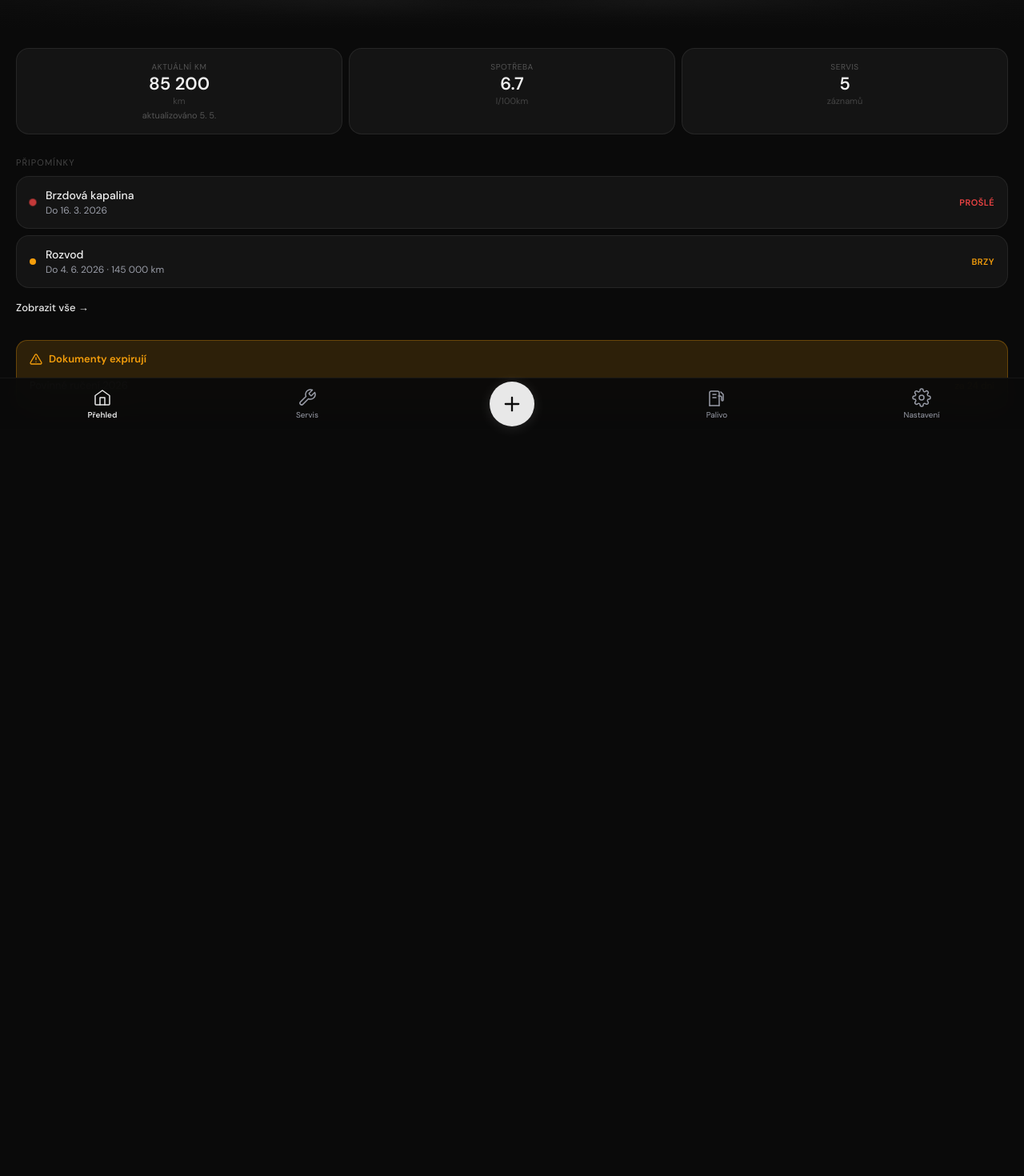
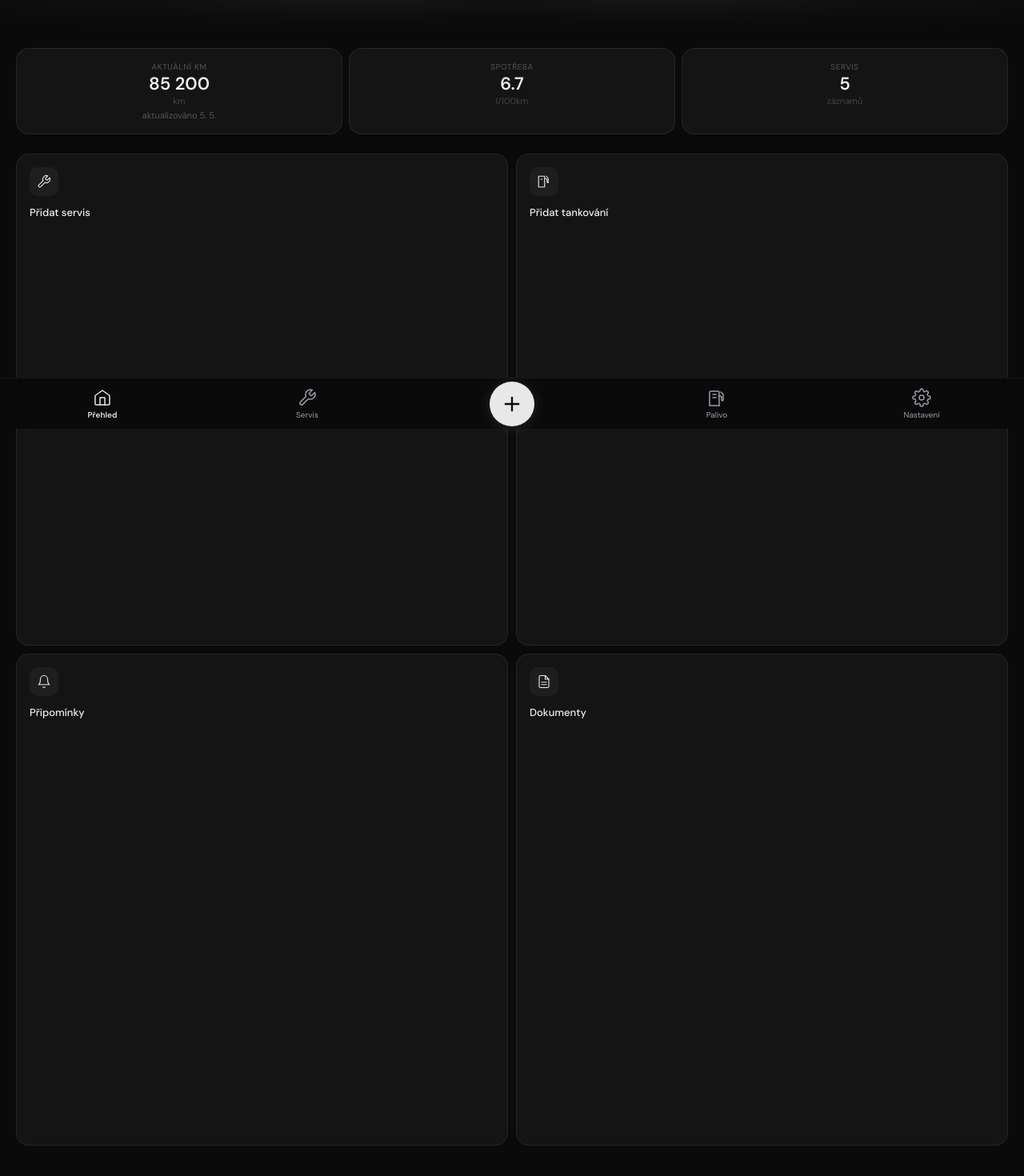
Before and after one commit to Luky947/car-manager, a React (Vite) app: page / in a window 1280 px wide. Shown: the part 264-1734 px from the top of the page at 80% size. Before the commit the page ends 915 px from the top, so only its background shows below. Built offline with nearby package versions, Linux system fonts and the light colour scheme.

Commit message:
feat: quick actions 2x2 grid + accordion reminders & documents

```diff
--- a/src/pages/Dashboard.tsx
+++ b/src/pages/Dashboard.tsx
@@ -44,9 +44,11 @@ export default function Dashboard() {
   const fuelRecords = useFuelStore(s => s.records)
   const documents = useDocumentStore(s => s.documents)
   const reminders = useReminders()
-  const { openCarForm } = useFab()
+  const { openCarForm, openServiceForm, openFuelForm } = useFab()
   const navigate = useNavigate()
   const [carDetailOpen, setCarDetailOpen] = useState(false)
+  const [remindersOpen, setRemindersOpen] = useState(false)
+  const [documentsOpen, setDocumentsOpen] = useState(false)
 
   const mileage = activeCar ? getCurrentMileage(activeCar, serviceRecords, fuelRecords) : 0
 
@@ -96,10 +98,9 @@ export default function Dashboard() {
     })
     .slice(0, 3)
 
-  const expiringDocs = documents.filter(d => {
-    if (!d.expiryDate || d.deletedAt) return false
-    return daysUntil(d.expiryDate) <= 30
-  })
+  const docsWithExpiry = documents
+    .filter(d => d.expiryDate && !d.deletedAt)
+    .sort((a, b) => new Date(a.expiryDate!).getTime() - new Date(b.expiryDate!).getTime())
 
   if (cars.length === 0) {
     return (
@@ -230,7 +231,7 @@ export default function Dashboard() {
           </div>
 
           {/* Stats row */}
-          <div style={{ display: 'flex', gap: 8, marginBottom: 28 }}>
+          <div style={{ display: 'flex', gap: 8, marginBottom: 24 }}>
             <div style={{ flex: 1, background: '#141414', borderRadius: 16, border: '0.5px solid rgba(255,255,255,0.08)', padding: '16px 12px', textAlign: 'center' }}>
               <div style={{ fontSize: 10, color: '#555', marginBottom: 4, textTransform: 'uppercase', letterSpacing: '0.06em' }}>Aktuální km</div>
               <div style={{ fontSize: 22, fontWeight: 600, color: '#f0f0f0', lineHeight: 1 }}>{displayMileage.toLocaleString('cs-CZ')}</div>
@@ -253,10 +254,127 @@ export default function Dashboard() {
             </div>
           </div>
 
-          {/* Reminders */}
-          {urgentReminders.length > 0 && (
-            <div style={{ marginBottom: 28 }}>
+          {/* Quick Actions 2×2 */}
+          <div style={{ display: 'grid', gridTemplateColumns: '1fr 1fr', gap: 10, marginBottom: 24 }}>
+            {/* Add Service */}
+            <button
+              onClick={() => openServiceForm()}
+              className="pressable"
+              style={{
+                background: '#141414',
+                border: '0.5px solid rgba(255,255,255,0.07)',
+                borderRadius: 16,
+                padding: 16,
+                display: 'flex',
+                flexDirection: 'column',
+                alignItems: 'flex-start',
+                gap: 12,
+                aspectRatio: '1',
+                touchAction: 'manipulation',
+              }}
+            >
+              <div style={{ width: 36, height: 36, background: '#1e1e1e', borderRadius: 10, display: 'flex', alignItems: 'center', justifyContent: 'center', flexShrink: 0 }}>
+                <svg width="18" height="18" viewBox="0 0 24 24" fill="none" stroke="#e8e8e8" strokeWidth="1.5" strokeLinecap="round" strokeLinejoin="round">
+                  <path d="M14.7 6.3a1 1 0 000 1.4l1.6 1.6a1 1 0 001.4 0l3.77-3.77a6 6 0 01-7.94 7.94l-6.91 6.91a2.12 2.12 0 01-3-3l6.91-6.91a6 6 0 017.94-7.94l-3.76 3.76z"/>
+                </svg>
+              </div>
+              <span style={{ fontSize: 13, fontWeight: 500, color: '#f0f0f0', textAlign: 'left' }}>Přidat servis</span>
+            </button>
+
+            {/* Add Fuel */}
+            <button
+              onClick={() => openFuelForm()}
+              className="pressable"
+              style={{
+                background: '#141414',
+                border: '0.5px solid rgba(255,255,255,0.07)',
+                borderRadius: 16,
+                padding: 16,
+                display: 'flex',
+                flexDirection: 'column',
+                alignItems: 'flex-start',
+                gap: 12,
+                aspectRatio: '1',
+                touchAction: 'manipulation',
+              }}
+            >
+              <div style={{ width: 36, height: 36, background: '#1e1e1e', borderRadius: 10, display: 'flex', alignItems: 'center', justifyContent: 'center', flexShrink: 0 }}>
+                <svg width="18" height="18" viewBox="0 0 24 24" fill="none" stroke="#e8e8e8" strokeWidth="1.5" strokeLinecap="round" strokeLinejoin="round">
+                  <path d="M3 3h10v18H3z"/><path d="M13 7h2a2 2 0 012 2v3a2 2 0 002 2h0V7l-3-4"/><line x1="7" y1="8" x2="9" y2="8"/>
+                </svg>
+              </div>
+              <span style={{ fontSize: 13, fontWeight: 500, color: '#f0f0f0', textAlign: 'left' }}>Přidat tankování</span>
+            </button>
+
+            {/* Reminders toggle */}
+            <button
+              onClick={() => setRemindersOpen(o => !o)}
+              className="pressable"
+              style={{
+                background: remindersOpen ? '#1a1a1a' : '#141414',
+                border: `0.5px solid ${remindersOpen ? 'rgba(255,255,255,0.15)' : 'rgba(255,255,255,0.07)'}`,
+                borderRadius: 16,
+                padding: 16,
+                display: 'flex',
+                flexDirection: 'column',
+                alignItems: 'flex-start',
+                gap: 12,
+                aspectRatio: '1',
+                touchAction: 'manipulation',
+                transition: 'background 150ms, border-color 150ms',
+              }}
+            >
+              <div style={{ width: 36, height: 36, background: '#1e1e1e', borderRadius: 10, display: 'flex', alignItems: 'center', justifyContent: 'center', flexShrink: 0 }}>
+                <svg width="18" height="18" viewBox="0 0 24 24" fill="none" stroke="#e8e8e8" strokeWidth="1.5" strokeLinecap="round" strokeLinejoin="round">
+                  <path d="M18 8A6 6 0 006 8c0 7-3 9-3 9h18s-3-2-3-9"/><path d="M13.73 21a2 2 0 01-3.46 0"/>
+                </svg>
+              </div>
+              <span style={{ fontSize: 13, fontWeight: 500, color: '#f0f0f0', textAlign: 'left' }}>Připomínky</span>
+            </button>
+
+            {/* Documents toggle */}
+            <button
+              onClick={() => setDocumentsOpen(o => !o)}
+              className="pressable"
+              style={{
+                background: documentsOpen ? '#1a1a1a' : '#141414',
+                border: `0.5px solid ${documentsOpen ? 'rgba(255,255,255,0.15)' : 'rgba(255,255,255,0.07)'}`,
+                borderRadius: 16,
+                padding: 16,
+                display: 'flex',
+                flexDirection: 'column',
+                alignItems: 'flex-start',
+                gap: 12,
+                aspectRatio: '1',
+                touchAction: 'manipulation',
+                transition: 'background 150ms, border-color 150ms',
+              }}
+            >
+              <div style={{ width: 36, height: 36, background: '#1e1e1e', borderRadius: 10, display: 'flex', alignItems: 'center', justifyContent: 'center', flexShrink: 0 }}>
+                <svg width="18" height="18" viewBox="0 0 24 24" fill="none" stroke="#e8e8e8" strokeWidth="1.5" strokeLinecap="round" strokeLinejoin="round">
+                  <path d="M14 2H6a2 2 0 00-2 2v16a2 2 0 002 2h12a2 2 0 002-2V8z"/>
+                  <polyline points="14 2 14 8 20 8"/>
+                  <line x1="16" y1="13" x2="8" y2="13"/>
+                  <line x1="16" y1="17" x2="8" y2="17"/>
+                </svg>
+              </div>
+              <span style={{ fontSize: 13, fontWeight: 500, color: '#f0f0f0', textAlign: 'left' }}>Dokumenty</span>
+            </button>
+          </div>
+
+          {/* Accordion — Reminders */}
+          <div style={{
+            overflow: 'hidden',
+            maxHeight: remindersOpen ? '600px' : '0px',
+            opacity: remindersOpen ? 1 : 0,
+            marginBottom: remindersOpen ? 24 : 0,
+            transition: 'max-height 400ms cubic-bezier(0.4,0,0.2,1), opacity 300ms cubic-bezier(0.4,0,0.2,1), margin-bottom 400ms cubic-bezier(0.4,0,0.2,1)',
+          }}>
             <p style={sectionLabel}>Připomínky</p>
+            {urgentReminders.length === 0 ? (
+              <div style={{ fontSize: 14, color: '#22c55e', padding: '8px 0 4px' }}>Žádné aktivní připomínky ✓</div>
+            ) : (
+              <>
                 {urgentReminders.map(r => {
                   const status = getReminderStatus(r, mileage)
                   return (
@@ -291,37 +409,51 @@ export default function Dashboard() {
                 >
                   Zobrazit vše →
                 </button>
+              </>
+            )}
           </div>
-          )}
 
-          {/* Expiring docs */}
-          {expiringDocs.length > 0 && (
-            <div style={{ marginBottom: 28 }}>
+          {/* Accordion — Documents */}
           <div style={{
-                background: 'rgba(245,158,11,0.15)',
-                borderRadius: 14,
-                border: '0.5px solid rgba(245,158,11,0.3)',
-                padding: '14px 16px',
+            overflow: 'hidden',
+            maxHeight: documentsOpen ? '600px' : '0px',
+            opacity: documentsOpen ? 1 : 0,
+            marginBottom: documentsOpen ? 24 : 0,
+            transition: 'max-height 400ms cubic-bezier(0.4,0,0.2,1), opacity 300ms cubic-bezier(0.4,0,0.2,1), margin-bottom 400ms cubic-bezier(0.4,0,0.2,1)',
           }}>
-                <div style={{ display: 'flex', alignItems: 'center', gap: 8, marginBottom: 10 }}>
-                  <svg width="16" height="16" viewBox="0 0 24 24" fill="none" stroke="#f59e0b" strokeWidth="2" strokeLinecap="round">
-                    <path d="M10.29 3.86L1.82 18a2 2 0 001.71 3h16.94a2 2 0 001.71-3L13.71 3.86a2 2 0 00-3.42 0z" />
-                    <line x1="12" y1="9" x2="12" y2="13" />
-                    <line x1="12" y1="17" x2="12.01" y2="17" />
-                  </svg>
-                  <span style={{ fontSize: 13, fontWeight: 600, color: '#f59e0b' }}>Dokumenty expirují</span>
-                </div>
-                {expiringDocs.map(doc => (
-                  <div key={doc.id} style={{ display: 'flex', justifyContent: 'space-between', alignItems: 'center', padding: '6px 0' }}>
-                    <span style={{ fontSize: 13, color: '#f0f0f0' }}>{doc.title}</span>
-                    <span style={{ fontSize: 12, color: '#f59e0b' }}>
-                      {doc.expiryDate && (daysUntil(doc.expiryDate) <= 0 ? 'Expirováno' : `za ${daysUntil(doc.expiryDate)} dní`)}
+            <p style={sectionLabel}>Dokumenty</p>
+            {docsWithExpiry.length === 0 ? (
+              <div style={{ fontSize: 14, color: '#22c55e', padding: '8px 0 4px' }}>Žádné dokumenty k expiraci ✓</div>
+            ) : (
+              <>
+                {docsWithExpiry.map(doc => {
+                  const days = daysUntil(doc.expiryDate!)
+                  const color = days <= 0 ? '#ef4444' : days <= 30 ? '#f59e0b' : '#22c55e'
+                  return (
+                    <div
+                      key={doc.id}
+                      style={{
+                        display: 'flex', justifyContent: 'space-between', alignItems: 'center',
+                        padding: '10px 0',
+                        borderBottom: '0.5px solid rgba(255,255,255,0.05)',
+                      }}
+                    >
+                      <span style={{ fontSize: 14, color: '#f0f0f0' }}>{doc.title}</span>
+                      <span style={{ fontSize: 12, color, fontWeight: 500 }}>
+                        {days <= 0 ? 'Expirováno' : days <= 30 ? `za ${days} dní` : formatDate(doc.expiryDate!)}
                       </span>
                     </div>
-                ))}
+                  )
+                })}
+                <button
+                  onClick={() => navigate('/documents')}
+                  style={{ fontSize: 13, color: '#e8e8e8', fontWeight: 500, padding: '8px 0', marginTop: 4, background: 'none', border: 'none', cursor: 'pointer' }}
+                >
+                  Zobrazit vše →
+                </button>
+              </>
+            )}
           </div>
-            </div>
-          )}
         </>
       )}
 
```
Lines whose indentation alone changed are shown as unchanged.
